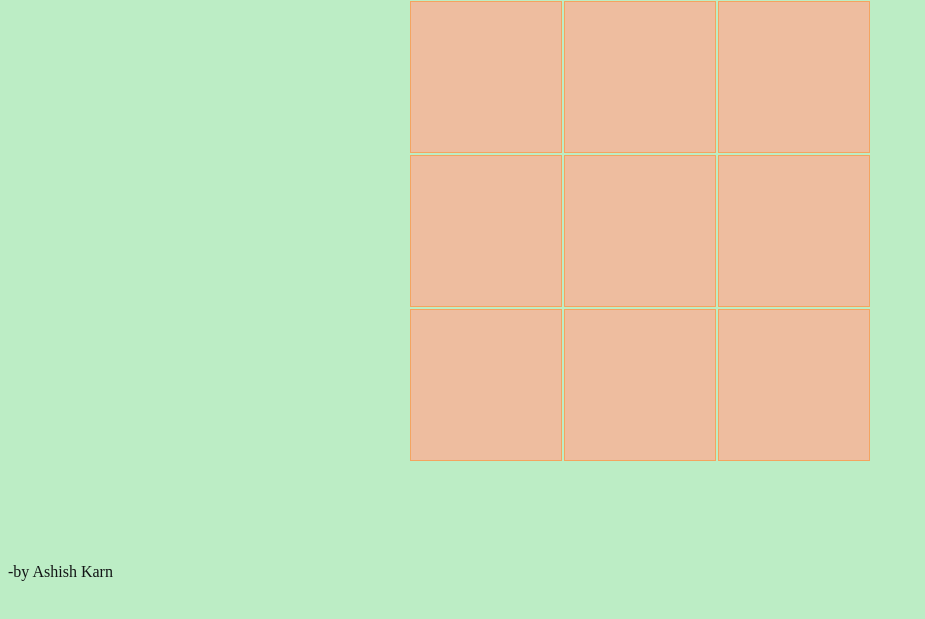
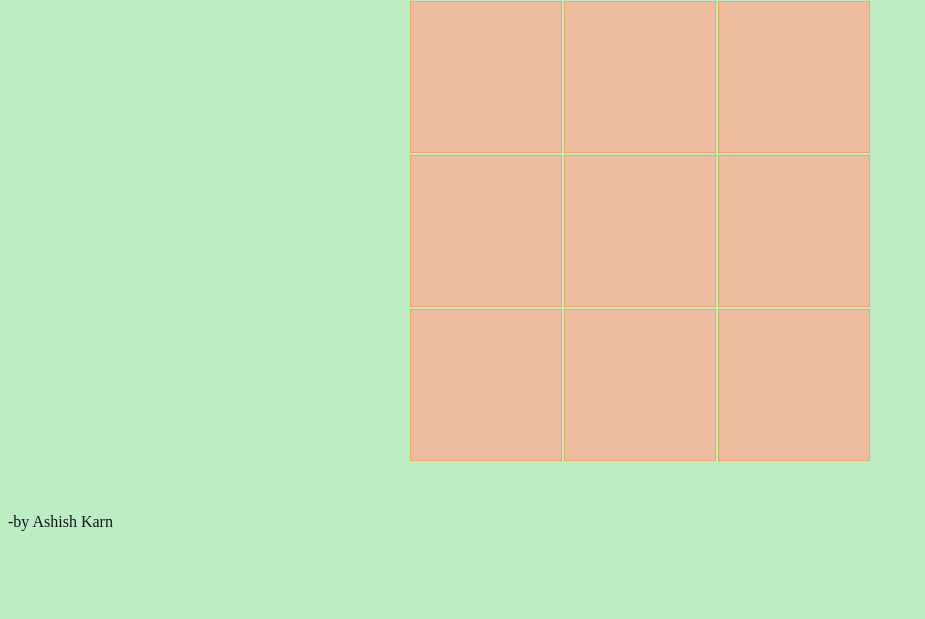
Before and after one commit to AshishKumarKarn/ashishkumarkarn.github.io, a plain HTML site: page index.html in a window 1280 px wide. Shown: the part 169-788 px from the top of the page, without its empty margins (0-925 px from the left). Drawn offline with Linux system fonts and the light colour scheme.

Commit message:
add sign

```diff
--- a/index.html
+++ b/index.html
@@ -57,13 +57,13 @@
   font-size: 16px;
 }
 .footer{
-    margin-top: 100px;
+    margin-top: 50px;
     color: rgb(18, 21, 21);
 
 }
 
     </style>
-    <title>Document</title>
+    <title>Tic Tac Toe</title>
 </head>
 <body>
     <div class="header">Tic Tac Toe</div>
```
